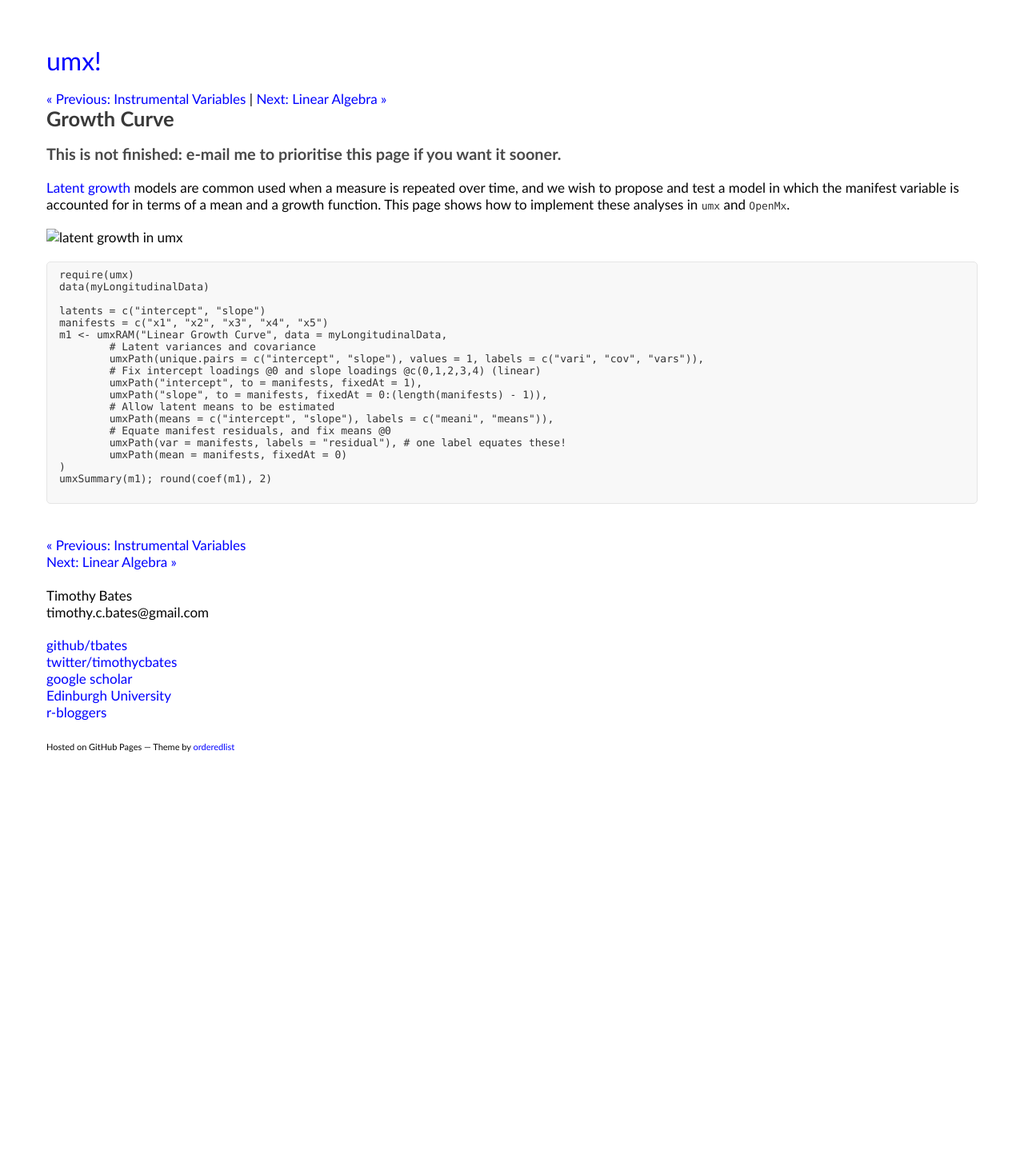
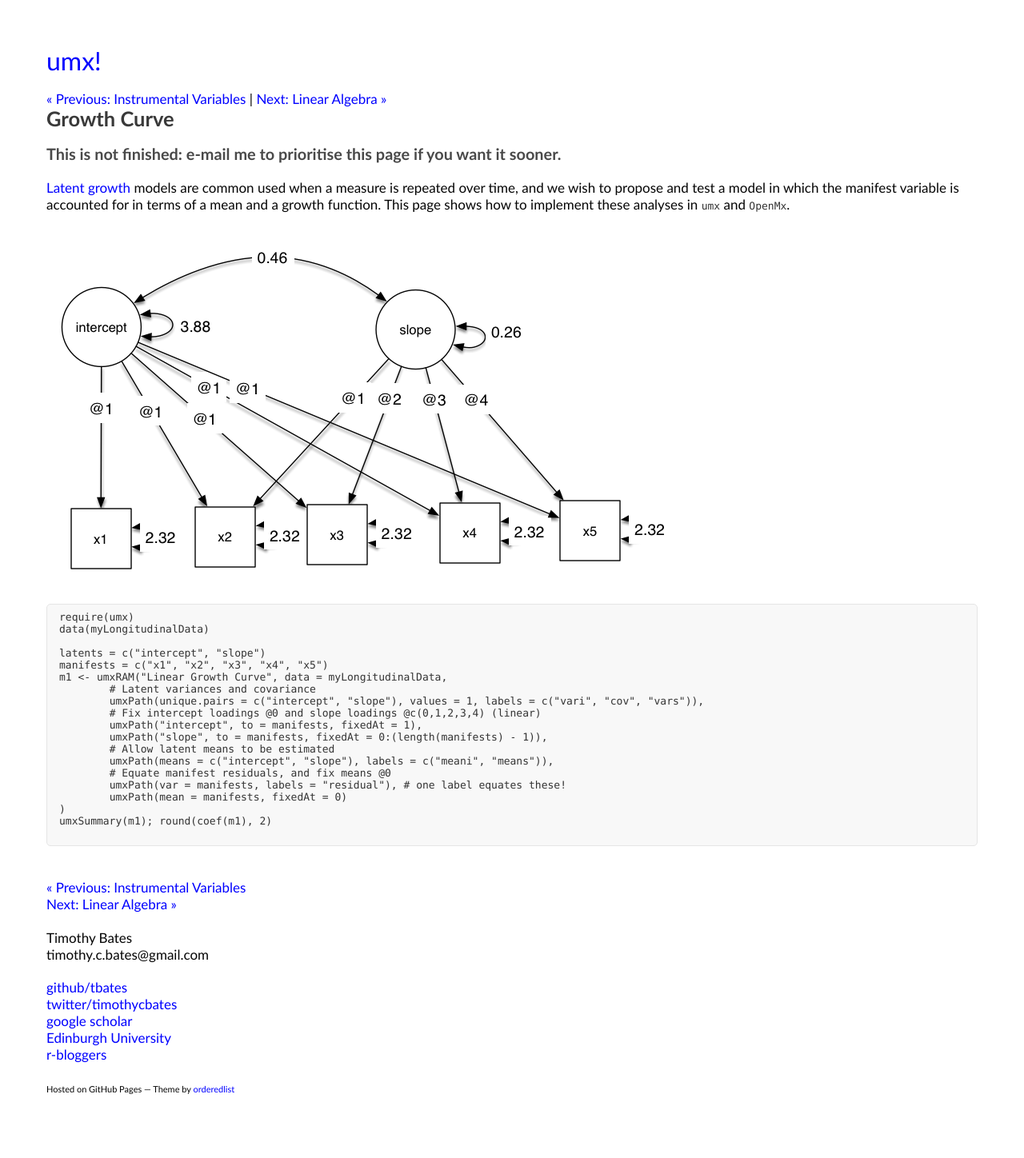
Before and after one commit to tbates/tbates.github.io, a Jekyll site: the page built from _posts/1970-08-13-models-growth_curve.markdown, in a window 1280 px wide. Shown: the whole page at 80% size. Built offline with Jekyll 4.4.1, drawn with Linux system fonts in a browser that asks for light colours; before the commit the page ends 1020 px from its top, so only the background shows below that.

Commit message:
no message

````diff
--- a/_posts/1970-08-13-models-growth_curve.markdown
+++ b/_posts/1970-08-13-models-growth_curve.markdown
@@ -10,7 +10,7 @@
 
 [Latent growth](https://en.wikipedia.org/wiki/Latent_growth_modeling) models are common used when a measure is repeated over time, and we wish to propose and test a model in which the manifest variable is accounted for in terms of a mean and a growth function. This page shows how to implement these analyses in `umx` and `OpenMx`.
 
-![latent growth in umx](https://tbates.github.com/media/growth.png)
+![latent growth in umx](https://tbates.github.com/media/growth/growth.png)
 
 ```splus
 require(umx)
````
